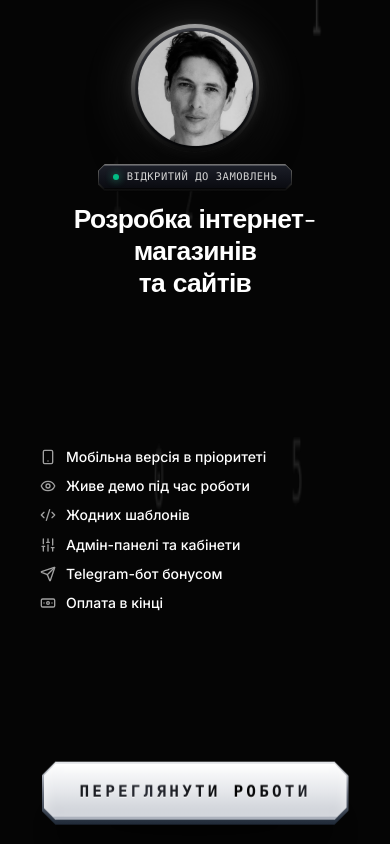
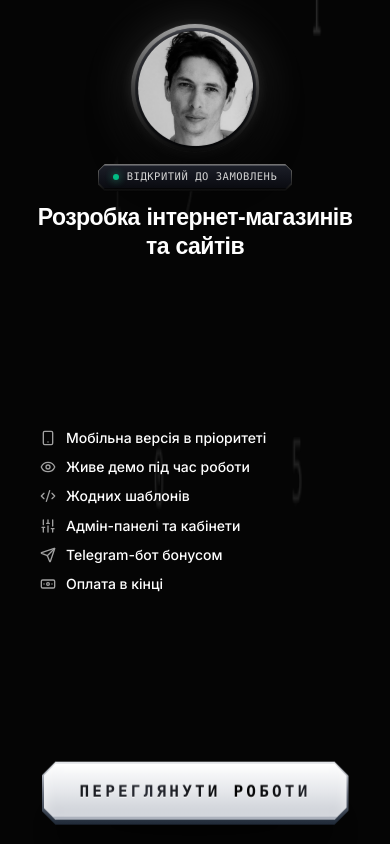
Before and after one commit to llixtar/portfolio, a Next.js app: page / in a window 390 px wide. Shown: the top 844 px of the page. Built offline with nearby package versions, Linux system fonts and the light colour scheme.

Commit message:
Fix title line wrapping: ensure exactly 2 lines on all mobile screens with non-breaking hyphen and calibrated font scale

```diff
--- a/src/components/Hero.tsx
+++ b/src/components/Hero.tsx
@@ -185,10 +185,10 @@ export default function Hero() {
             </div>
           </div>
 
-          {/* Заголовок (жирний, рівно 2 рядки, без фрази "під ключ") */}
+          {/* Заголовок (жирний, рівно 2 рядки, без розриву дефісу та без фрази "під ключ") */}
           <div className="w-full flex flex-col items-center mt-3 sm:mt-4 md:mt-5 px-2">
-            <h1 className="font-heading text-[1.65rem] xs:text-[1.85rem] sm:text-3xl md:text-4xl lg:text-5xl font-extrabold text-white tracking-tight leading-[1.2] w-full text-center max-w-4xl">
-              <span className="block">Розробка інтернет-магазинів</span>
+            <h1 className="font-heading text-[1.32rem] min-[380px]:text-[1.44rem] sm:text-3xl md:text-4xl lg:text-5xl font-extrabold text-white tracking-tight leading-[1.24] w-full text-center max-w-4xl">
+              <span className="block whitespace-nowrap">Розробка інтернет&#8209;магазинів</span>
               <span className="block text-white">та сайтів</span>
             </h1>
           </div>
```
